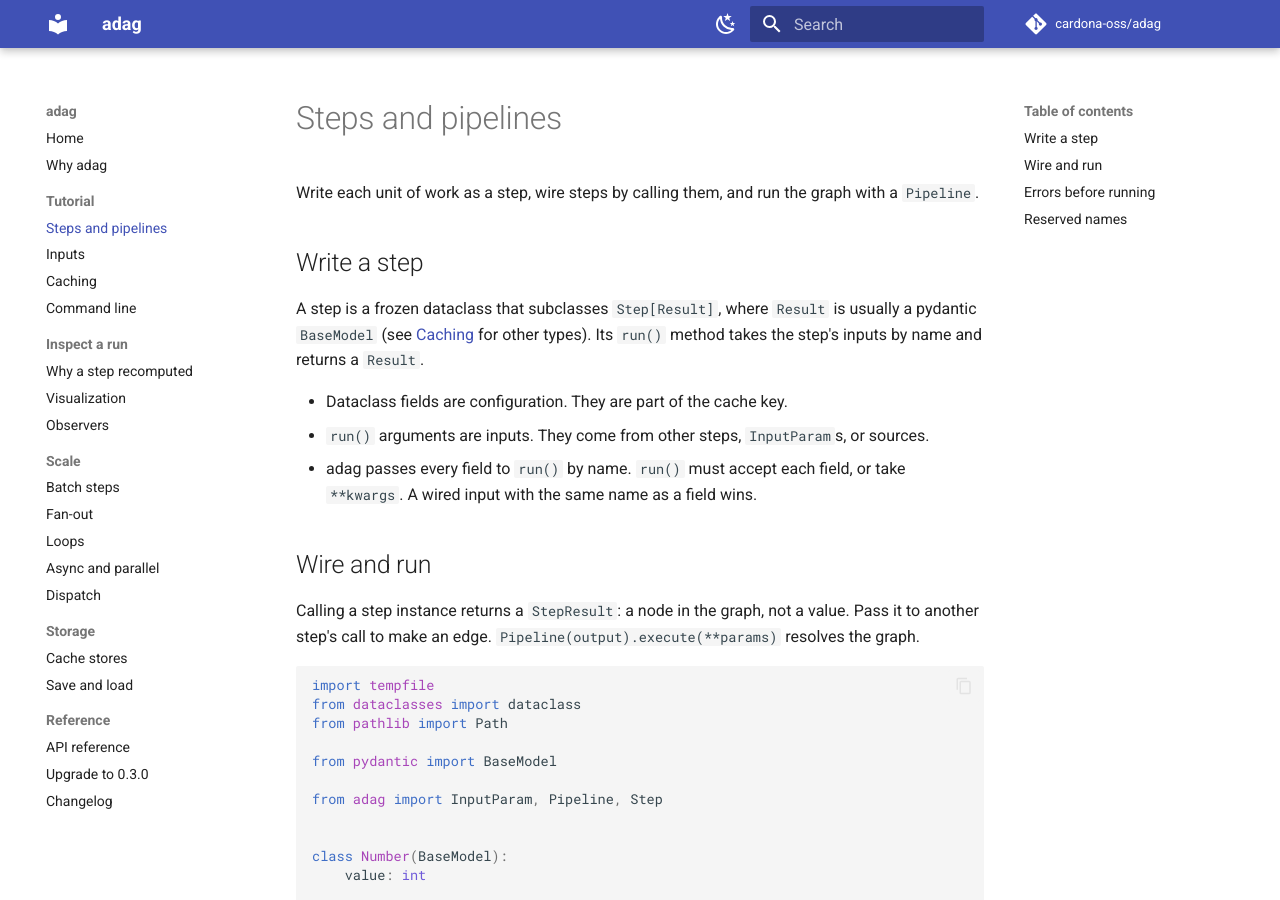
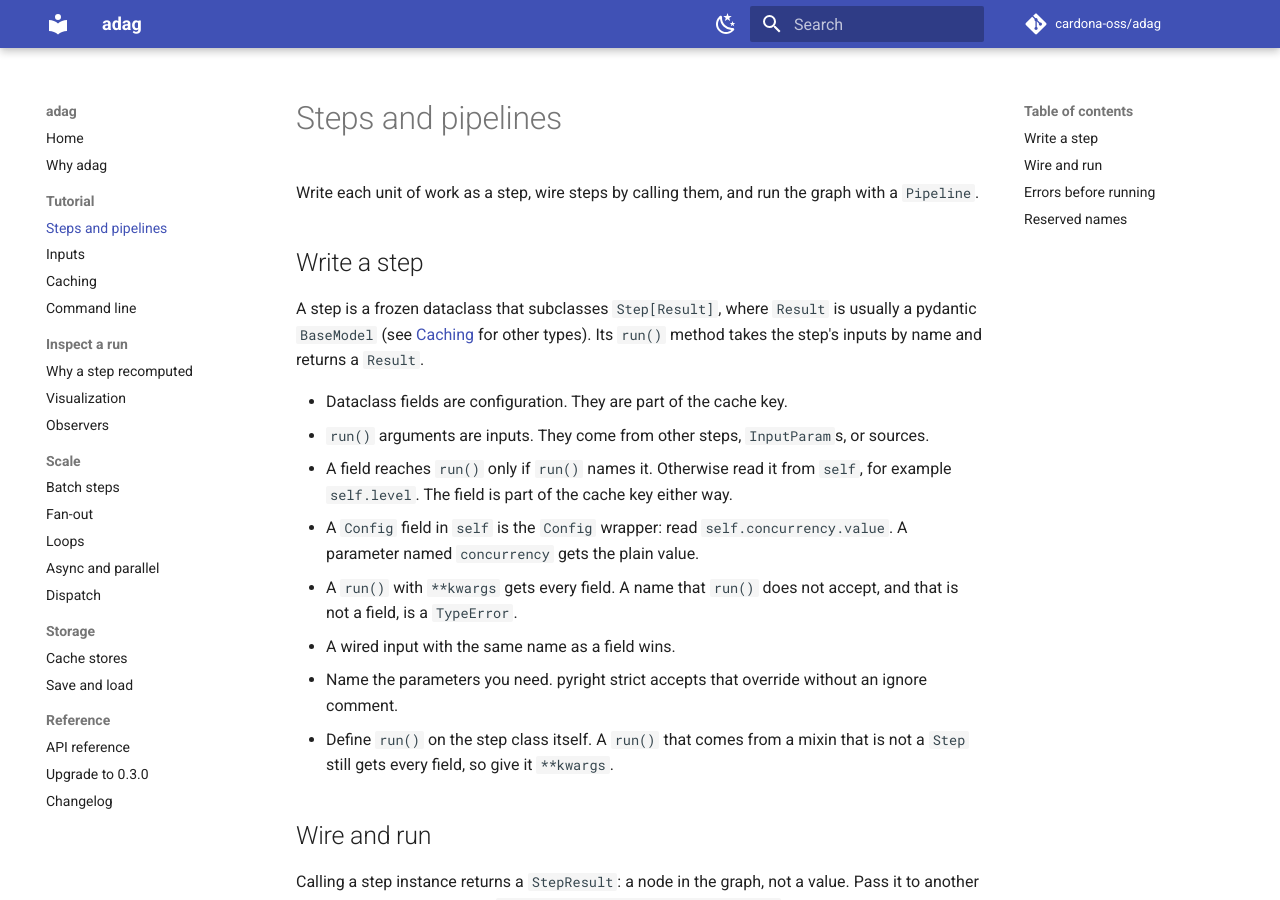
Before and after one commit to jorgeecardona/adag, an MkDocs documentation site: the page built from docs/steps.md, in a window 1280 px wide and 900 px high. Built offline with MkDocs 1.6.1 and Material for MkDocs 9.7.7, drawn with Linux system fonts in a browser that asks for light colours; comment, search, counter and statistics services are not loaded; some of the changed text lies outside the part shown.

Commit message:
docs: a step method names only the fields it needs; turn on the pyright override check (#14, #15)

```diff
--- a/docs/steps.md
+++ b/docs/steps.md
@@ -11,8 +11,16 @@ Its `run()` method takes the step's inputs by name and returns a `Result`.
 
 - Dataclass fields are configuration. They are part of the cache key.
 - `run()` arguments are inputs. They come from other steps, `InputParam`s, or sources.
-- adag passes every field to `run()` by name. `run()` must accept each field, or take `**kwargs`.
-  A wired input with the same name as a field wins.
+- A field reaches `run()` only if `run()` names it. Otherwise read it from `self`, for example
+  `self.level`. The field is part of the cache key either way.
+- A `Config` field in `self` is the `Config` wrapper: read `self.concurrency.value`. A parameter
+  named `concurrency` gets the plain value.
+- A `run()` with `**kwargs` gets every field. A name that `run()` does not accept, and that is
+  not a field, is a `TypeError`.
+- A wired input with the same name as a field wins.
+- Name the parameters you need. pyright strict accepts that override without an ignore comment.
+- Define `run()` on the step class itself. A `run()` that comes from a mixin that is not a `Step`
+  still gets every field, so give it `**kwargs`.
 
 ## Wire and run
 
@@ -51,6 +59,11 @@ When you call `pipeline.validate()`:
 
 - `UnboundInputError`: a `run()` argument is not wired, is not a field, and has no default.
   Without `validate()`, `execute()` fails with a `TypeError` from `run()`.
+- `UnacceptedInputError`: a wired input is not a parameter of `run()` and `run()` has no
+  `**kwargs`. Without `validate()`, `execute()` fails with a `TypeError`.
+
+`validate()` checks `arun()` and the batch methods (`items_data`, `process_item`, `assemble`) the
+same way.
 
 ## Reserved names
 
--- a/pyproject.toml
+++ b/pyproject.toml
@@ -161,5 +161,3 @@ venv = ".venv"
 # Modules inside the package share private helpers and ResolveContext internals on purpose
 # (same reason as ruff SLF001).
 reportPrivateUsage = false
-# Step subclasses narrow run(self, **kwargs: Any) into a typed signature on purpose.
-reportIncompatibleMethodOverride = false
--- a/src/adag/__init__.py
+++ b/src/adag/__init__.py
@@ -4,7 +4,7 @@ This module exports every public name of the package, including the lower-level
 (executors, dispatchers, ``ResolveContext``, ``walk``).
 """
 
-__version__ = "0.3.21"
+__version__ = "0.3.22"
 
 from adag.base import CachedStep
 from adag.batch import BatchItem, BatchStep
```
Also changed, not shown: CHANGELOG.md (+4 -0 lines), docs/batch.md (+5 -0 lines), 2 other files.
